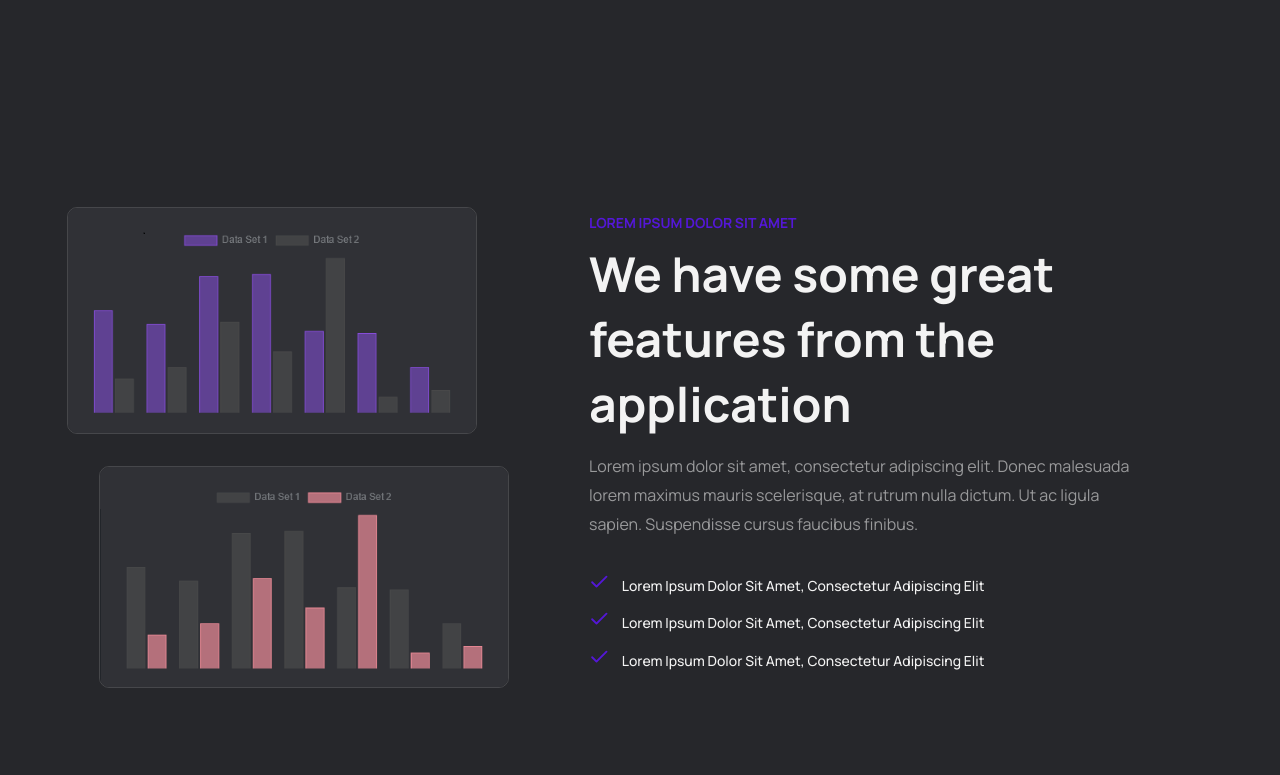
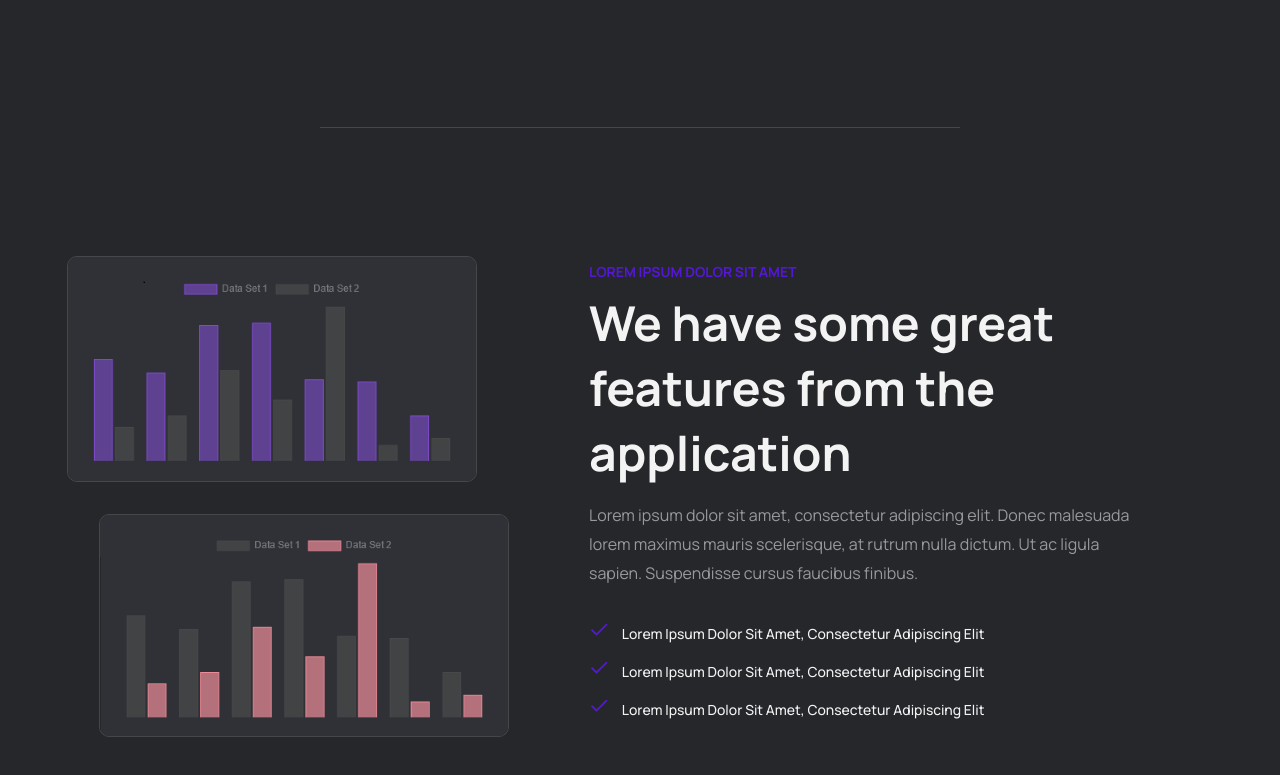
Before and after one commit to jonathafernandes/insight-cast, a React (Vite) app: page / in a window 1280 px wide. Shown: the part 2005-2780 px from the top of the page. Built offline with nearby package versions, Linux system fonts and the light colour scheme.

Commit message:
create line

```diff
--- a/src/components/features/Features.jsx
+++ b/src/components/features/Features.jsx
@@ -8,6 +8,7 @@ import feature5 from '../../assets/images/feature5.e0027e8f.jpeg';
 import feature6 from '../../assets/images/feature6.e0027e8f.jpeg';
 
 import { ContentText } from './ContentText';
+import { Line } from '../line/Line';
 
 export function Features() {
     return (
@@ -32,6 +33,7 @@ export function Features() {
                     </div>
                 </div>
             </section>
+            <Line />
             <section className={styles.two}>
                 <ContentText
                     subtitle="Lorem ipsum dolor sit amet"
--- /dev/null
+++ b/src/components/line/Line.jsx
@@ -0,0 +1,8 @@
+
+import styles from '../sass/Line.module.sass';
+
+export function Line() {
+    return (
+        <div className={styles.line}></div>
+    )
+}
--- a/src/components/sass/Features.module.sass
+++ b/src/components/sass/Features.module.sass
@@ -4,8 +4,7 @@
 .content
     section
         @include mixins.flex-container
-        margin: 8rem 1rem 0 1rem
-        padding-bottom: 5rem
+        margin: 8rem 1rem
 
         .contentText
             width: 50%
--- /dev/null
+++ b/src/components/sass/Line.module.sass
@@ -0,0 +1,7 @@
+@use 'variables'
+
+.line
+    width: 50%
+    height: 0.05rem
+    background-color: variables.$border-color
+    margin: 0 auto
```
